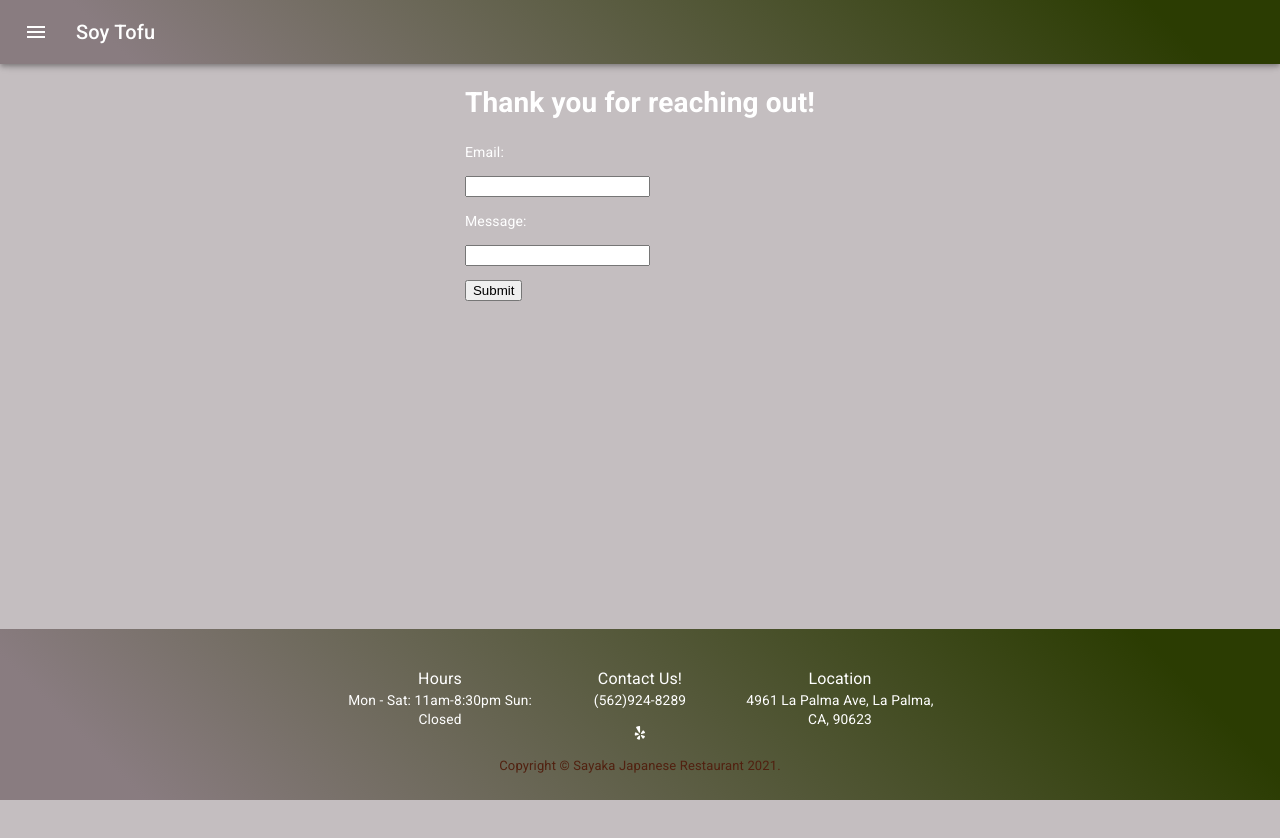
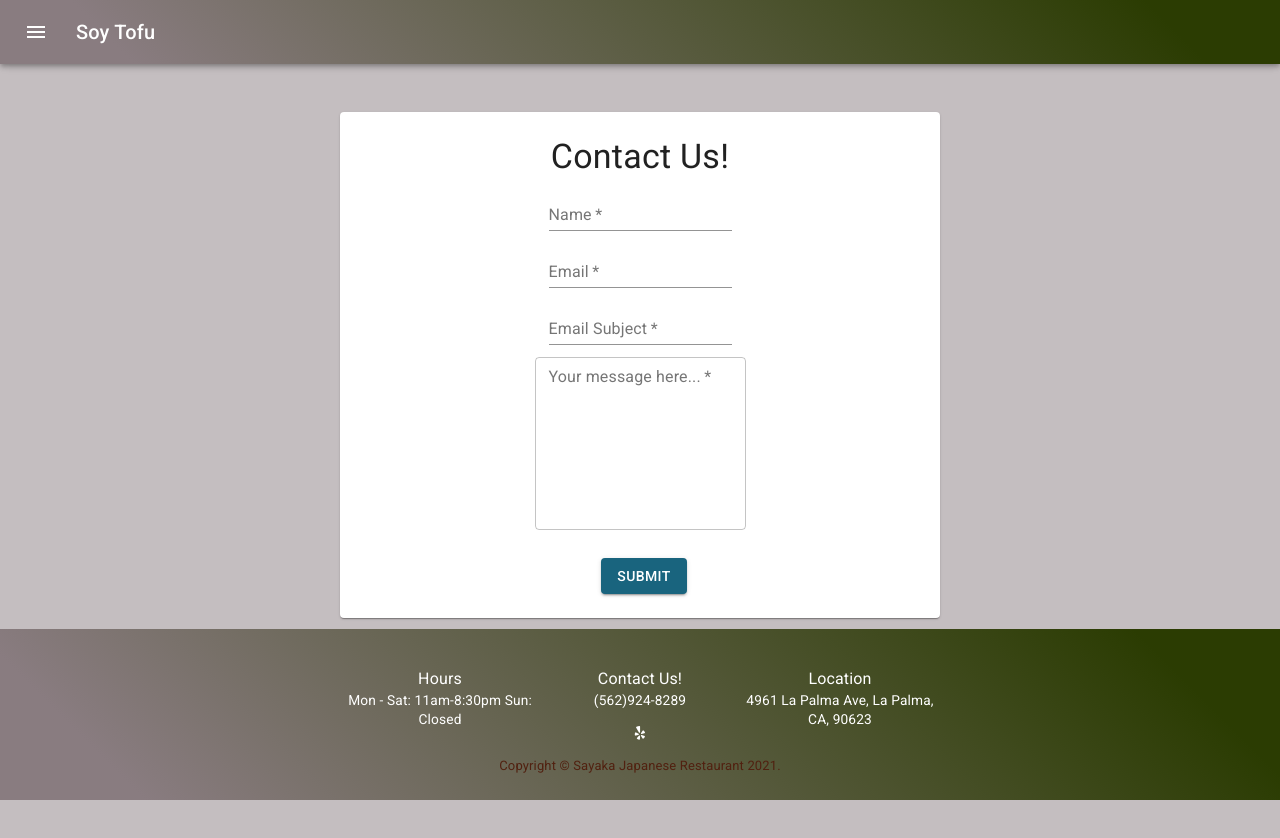
Before and after one commit to nickdmrco/Soy_Tofu, a React (Create React App) app in the folder client/: page /contact in a window 1280 px wide. Before the commit the page ends 800 px from the top, so only its background shows below. Built offline with nearby package versions, Linux system fonts and the light colour scheme; no server answers.

Commit message:
new contact page

```diff
--- a/client/src/components/ContactUs/index.js
+++ b/client/src/components/ContactUs/index.js
@@ -1,63 +1,118 @@
-import React from "react";
-// import Card from '@material-ui/core/Card';
-// import CardContent from '@material-ui/core/CardContent';
+import React from 'react'
+import emailjs from 'emailjs-com'
+import Paper from '@material-ui/core/Paper'
+import TextField from '@material-ui/core/TextField'
+import Button from '@material-ui/core/Button'
+import Grid from '@material-ui/core/Grid'
+import Typography from '@material-ui/core/Typography'
+import { makeStyles } from '@material-ui/core/styles'
 
-export default class MyForm extends React.Component {
- constructor(props) {
-  super(props);
-  this.submitForm = this.submitForm.bind(this);
-  this.state = {
-   status: ""
-  };
- }
+const useStyles = makeStyles((theme) => ({
+  layout: {
+    width: 'auto',
+    marginLeft: theme.spacing(2),
+    marginRight: theme.spacing(2),
+    [theme.breakpoints.up(600 + theme.spacing(2) * 2)]: {
+      width: 600,
+      marginLeft: 'auto',
+      marginRight: 'auto',
+    },
+  },
+  paper: {
+    marginTop: theme.spacing(3),
+    marginBottom: theme.spacing(3),
+    padding: theme.spacing(2),
+    [theme.breakpoints.up(600 + theme.spacing(3) * 2)]: {
+      marginTop: theme.spacing(6),
+      marginBottom: theme.spacing(6),
+      padding: theme.spacing(3),
+    },
+    backgroundColor: '#ffffff'
+  },
+  stepper: {
+    padding: theme.spacing(3, 0, 5),
+  },
+  button: {
+    marginTop: theme.spacing(3),
+    marginLeft: theme.spacing(1),
+    backgroundColor: '#19647E',
+    color: '#ffffff'
+  },
+}));
 
- render() {
-  const { status } = this.state;
+export default function ContactUs() {
+  const classes = useStyles()
+
+  function sendEmail(e) {
+    e.preventDefault()
+
+    emailjs.sendForm('service_8n89n1a', 'emailTemplate', e.target, 'user_bjzCzrIzUc7kBzK0NvU7z')
+      .then((result) => {
+        console.log(result.text)
+      }, (error) => {
+        console.log(error.text)
+      })
+    e.target.reset()
+  }
+
   return (
-   <div
-    style={{
-     display: "flex",
-     justifyContent: "center",
-     alignItems: "center"
-    }}
-   >
-    <form
-     onSubmit={this.submitForm}
-     action="https://formspree.io/f/mgepdygv"
-     method="POST"
-     style={{
-      color: 'white'
-     }}
-    >
-
-     <h1>Thank you for reaching out!</h1>
-     <label>Email:</label>
-     <p><input type="email" name="email" /></p>
-     <label>Message:</label>
-     <p><input type="text" name="message" /></p>
-     <p>{status === "SUCCESS" ? <p>Your email has been submitted and we will be in touch with you shortly.</p> : <button>Submit</button>}
-      {status === "ERROR" && <p>Ooops! There was an error.</p>}</p>
-    </form>
-   </div>
-  );
- }
-
- submitForm(ev) {
-  ev.preventDefault();
-  const form = ev.target;
-  const data = new FormData(form);
-  const xhr = new XMLHttpRequest();
-  xhr.open(form.method, form.action);
-  xhr.setRequestHeader("Accept", "application/json");
-  xhr.onreadystatechange = () => {
-   if (xhr.readyState !== XMLHttpRequest.DONE) return;
-   if (xhr.status === 200) {
-    form.reset();
-    this.setState({ status: "SUCCESS" });
-   } else {
-    this.setState({ status: "ERROR" });
-   }
-  };
-  xhr.send(data);
- }
+    <React.Fragment>
+      <main className={classes.layout}>
+        <Paper className={classes.paper}>
+          <Typography component="h1" variant="h4" align="center">
+            Contact Us!
+          </Typography>
+            <form onSubmit={sendEmail} container spacing={0} align="center">
+              <Grid item xs={12}>
+                <TextField
+                  margin="dense"
+                  name="name"
+                  id="name"
+                  label="Name"
+                  required
+                />
+              </Grid>
+              <Grid item xs={12}>
+                <TextField
+                  margin="dense"
+                  type="email"
+                  name="email"
+                  id="email"
+                  label="Email"
+                  autoComplete="email"
+                  required
+                />
+              </Grid>
+              <TextField
+                margin="dense"
+                type="Text"
+                name="subject"
+                id="subject"
+                label="Email Subject"
+                required
+              />
+              <Grid item xs={12}>
+                <TextField
+                  margin="dense"
+                  multiline
+                  rows="8"
+                  name="message"
+                  variant="outlined"
+                  id="message"
+                  label="Your message here..."
+                  required
+                />
+              </Grid>
+              <Button
+                className={classes.button}
+                type="submit"
+                variant="contained"
+                color="inherit">
+                Submit
+              </Button>
+            </form>
+        </Paper>
+      </main>
+    </React.Fragment>
+  )
 }
--- a/package.json
+++ b/package.json
@@ -18,6 +18,7 @@
   "dependencies": {
     "concurrently": "^5.3.0",
     "dotenv": "^8.2.0",
+    "emailjs-com": "^2.6.4",
     "express": "^4.17.1",
     "if-env": "^1.0.4",
     "mongoose": "^5.11.10"
```
Also changed, not shown: 1 other file (tests, documents, lock files or other folders).
